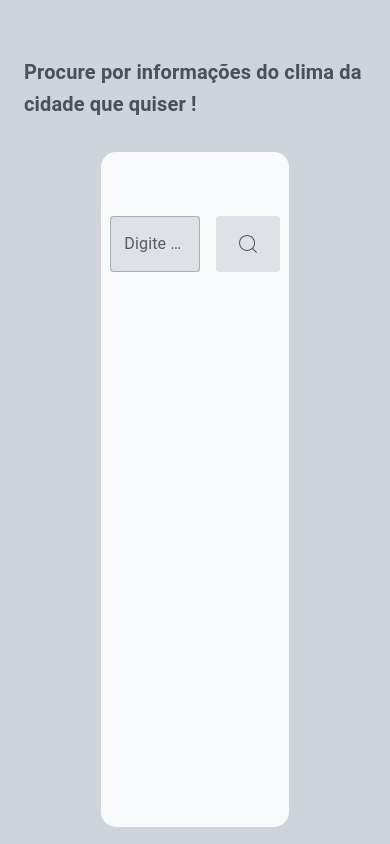
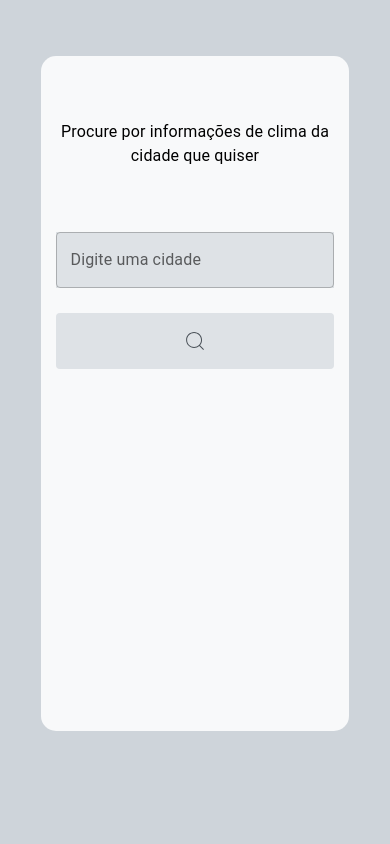
Before and after one commit to Paulo-Augusto12/city-weather, a React (Vite) app: page / in a window 390 px wide. Built offline with nearby package versions, Linux system fonts and the light colour scheme.

Commit message:
feat: responsividade

```diff
--- a/src/pages/main/index.tsx
+++ b/src/pages/main/index.tsx
@@ -23,9 +23,17 @@ export function HomePage() {
             pt: 6,
           }}
         >
-          <Typography variant="h6" sx={{ color: "#495057", fontWeight: 700 }}>
-            Procure por informações do clima da cidade que quiser !
-          </Typography>
+          <Box
+            sx={{
+              width: "100%",
+              display: { xs: "none", sm: "flex", md: "flex" },
+              justifyContent: "center",
+            }}
+          >
+            <Typography variant="h6" sx={{ color: "#495057", fontWeight: 700 }}>
+              Procure por informações do clima da cidade que quiser !
+            </Typography>
+          </Box>
           <Box
             sx={{
               display: "flex",
@@ -33,7 +41,7 @@ export function HomePage() {
               flexDirection: "column",
               gap: "1rem",
               height: hook.cityWeatherData?.weather.length ? "" : "80vh",
-              width: "55%",
+              width: { xs: "90%", sm: "90%", md: "90%" },
               backgroundColor: "#F8F9FA",
               borderRadius: "15px",
               padding: hook.cityWeatherData?.weather.length ? "2rem" : "",
@@ -43,11 +51,16 @@ export function HomePage() {
               sx={{
                 pt: "4rem",
                 display: "flex",
-                flexDirection: "row",
-                gap: "1rem",
+                flexDirection: { xs: "column", sm: "row", md: "row" },
+                gap: { xs: "4rem", sm: "2rem", md: "2rem", lg: '2rem' },
                 width: "90%",
               }}
             >
+              <Box
+                sx={{ display: { xs: "flex", sm: "none", md: "none" } }}
+              >
+                <Typography textAlign={'center'}>Procure por informações de clima da cidade que quiser</Typography>
+              </Box>
               <TextField
                 sx={{
                   input: {
```
